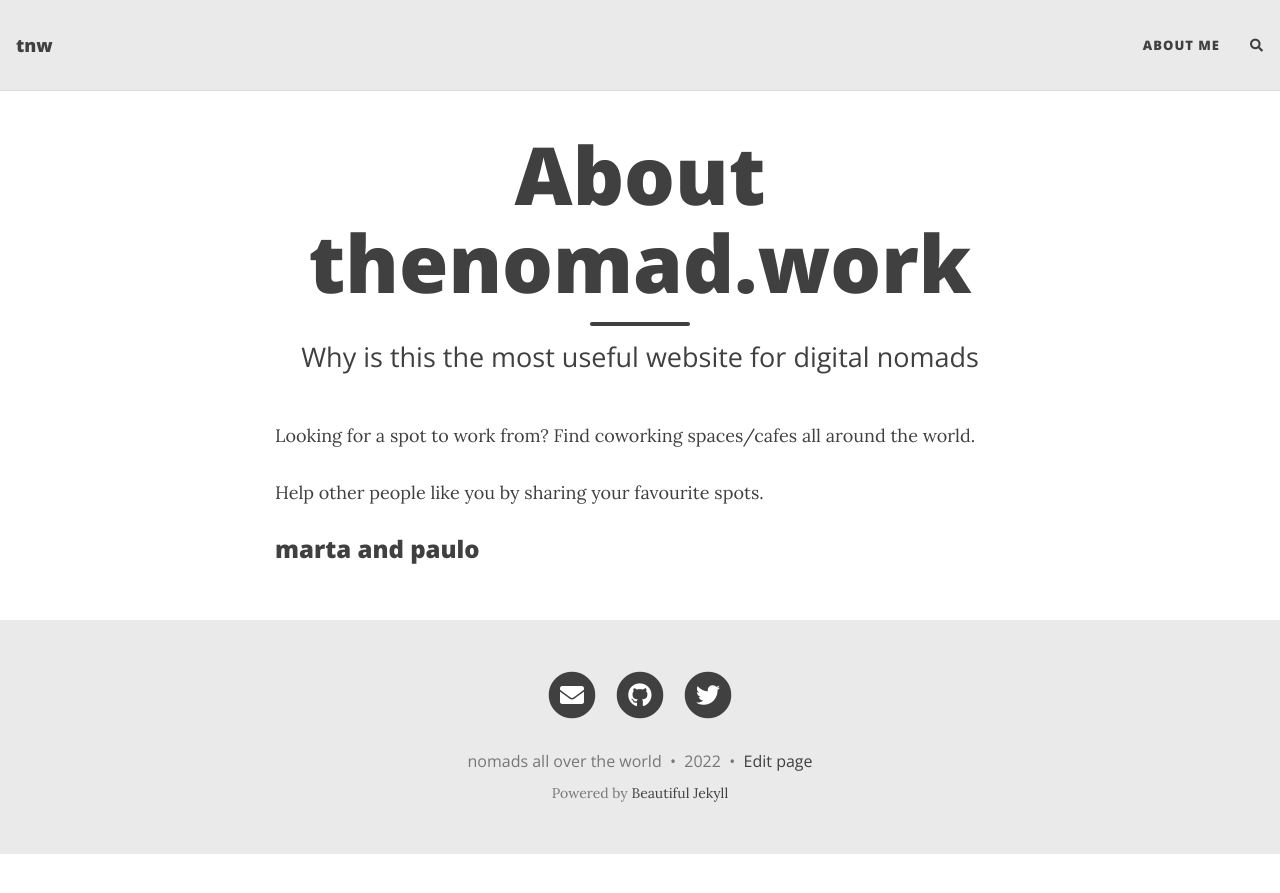
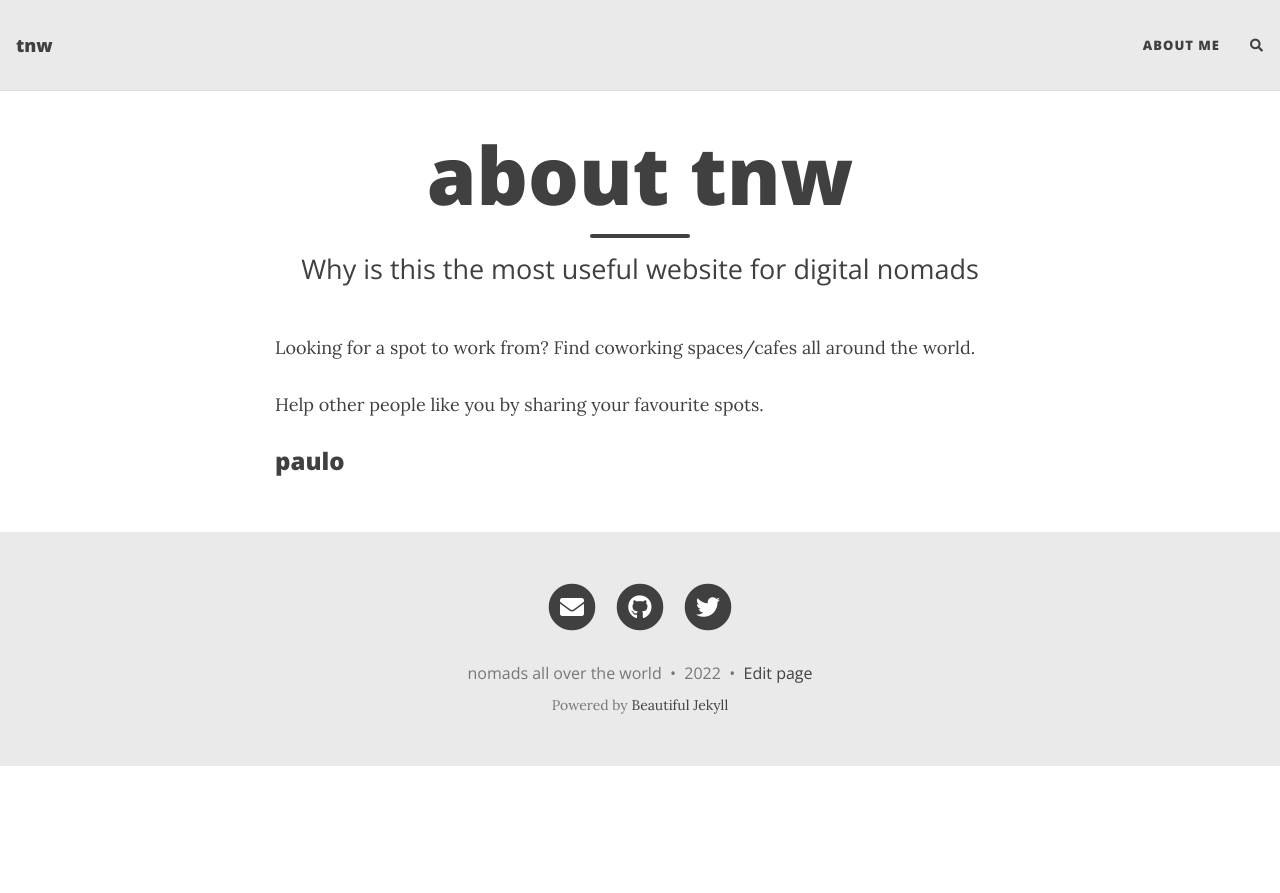
Before and after one commit to thenomadwork/thenomadwork.github.io, a Jekyll site: the page built from aboutme.md, in a window 1280 px wide. Shown: the top 893 px of the page. Built offline with Jekyll 4.4.1, drawn with Linux system fonts in a browser that asks for light colours; nearby versions of some CDN libraries; comment, search, counter and statistics services are not loaded.

Commit message:
update about

```diff
--- a/aboutme.md
+++ b/aboutme.md
@@ -1,6 +1,6 @@
 ---
 layout: page
-title: About thenomad.work
+title: about tnw
 subtitle: Why is this the most useful website for digital nomads
 ---
 
@@ -10,4 +10,4 @@ Help other people like you by sharing your favourite spots.
 
 
 
-### marta and paulo
+### paulo
```
